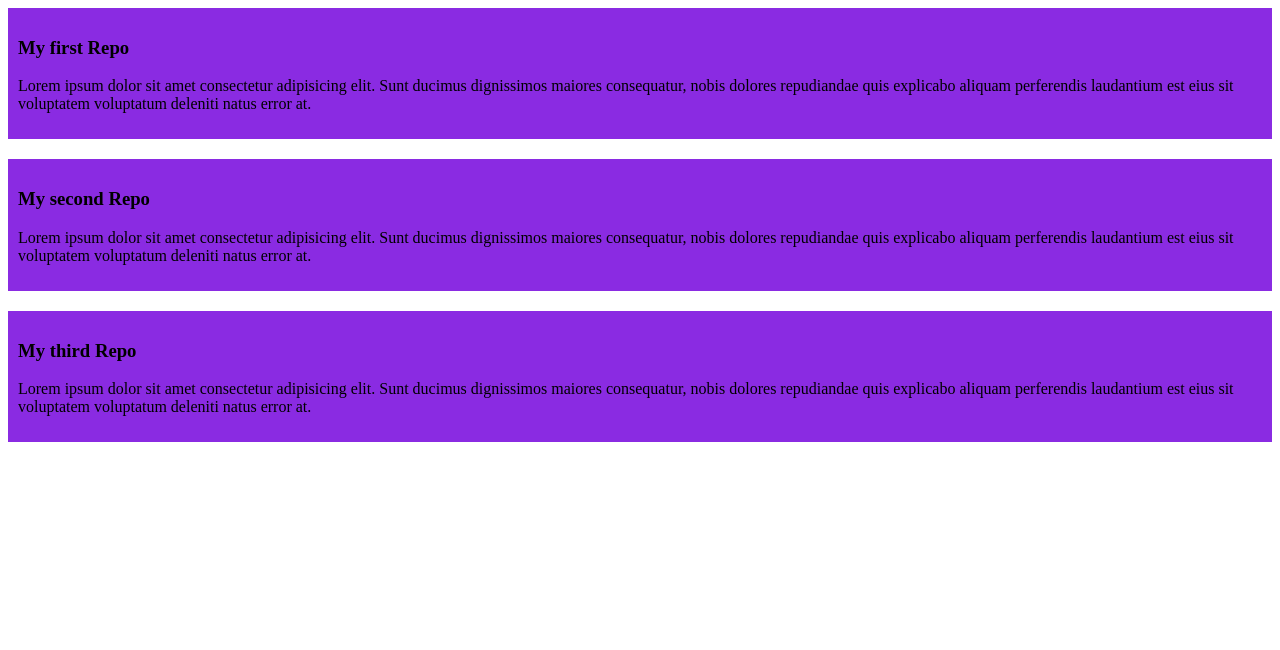
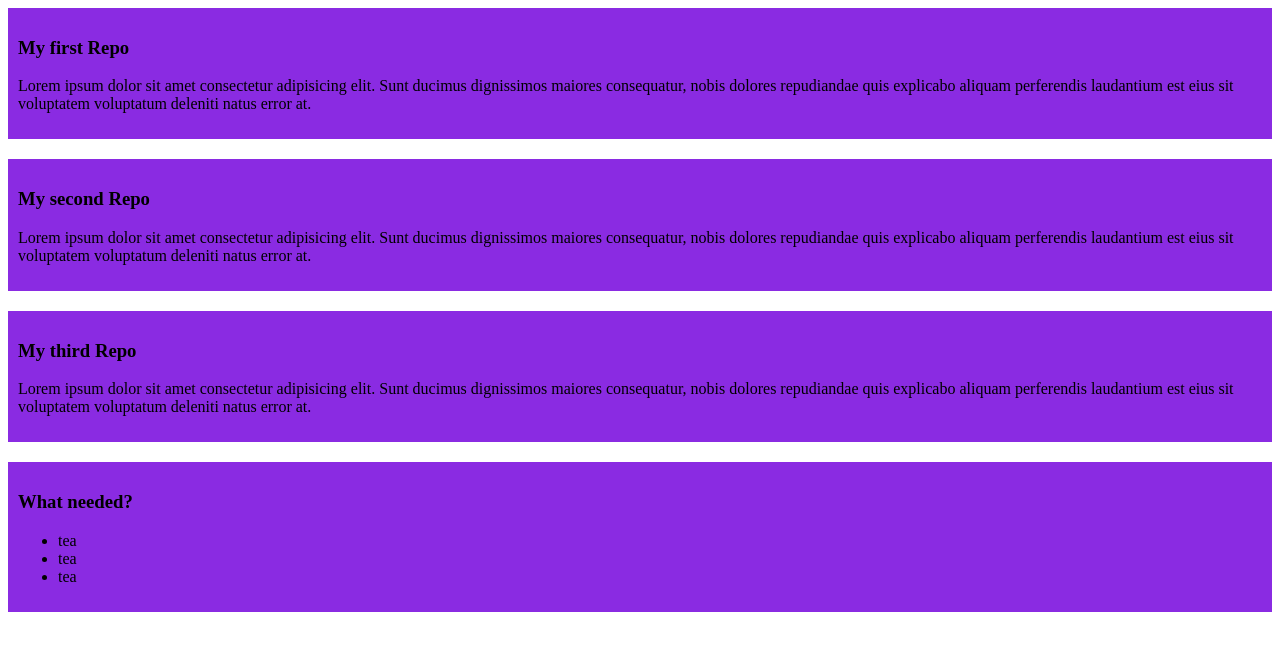
Before and after one commit to rahin100/my-first-git-repo, a plain HTML site: page index.html in a window 1280 px wide. Drawn offline with Linux system fonts and the light colour scheme.

Commit message:
added third style

```diff
--- a/index.html
+++ b/index.html
@@ -25,5 +25,13 @@
             Lorem ipsum dolor sit amet consectetur adipisicing elit. Sunt ducimus dignissimos maiores consequatur, nobis dolores repudiandae quis explicabo aliquam perferendis laudantium est eius sit voluptatem voluptatum deleniti natus error at.
         </p>
     </div>
+    <div>
+        <h3>What needed?</h3>
+        <ul>
+            <li>tea</li>
+            <li>tea</li>
+            <li>tea</li>
+        </ul>
+    </div>
 </body>
 </html>
```
